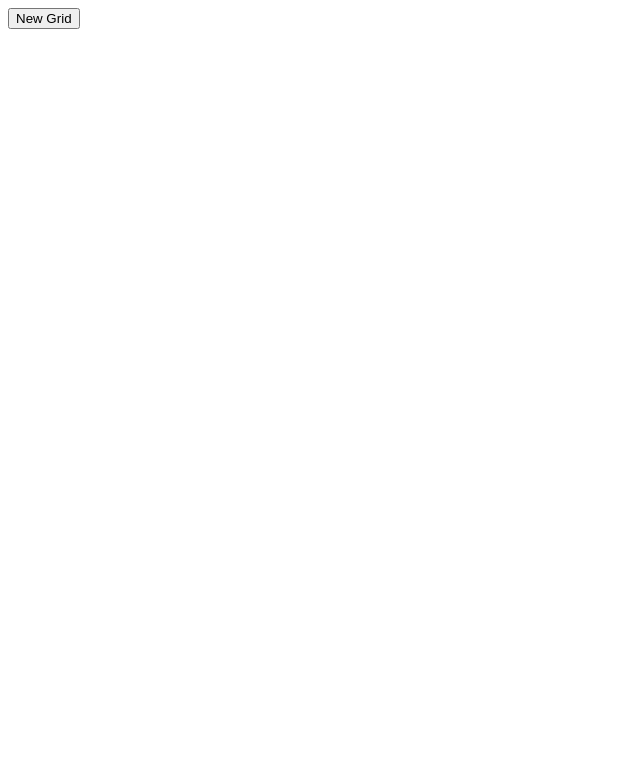
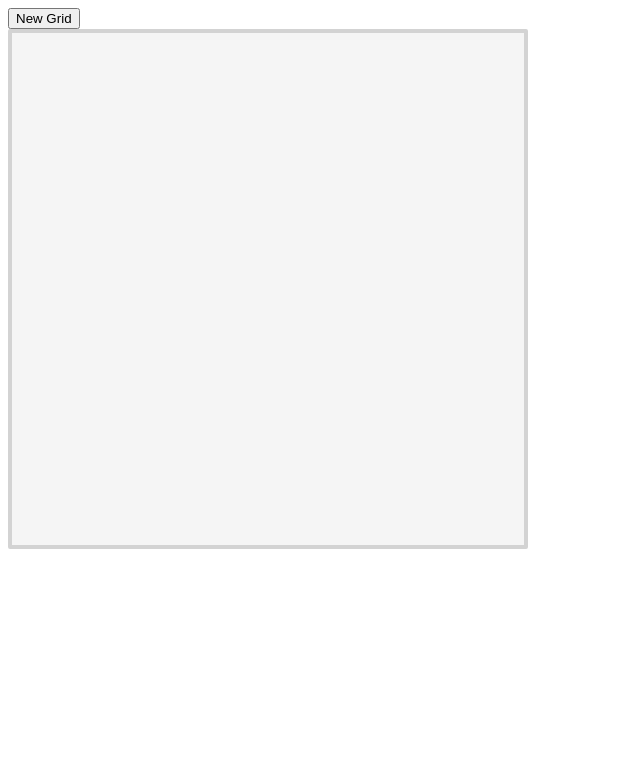
Before and after one commit to NAHammell/etch-a-sketch, a plain HTML site: page index.html in a window 1280 px wide. Shown: the whole page, without its empty margins (0-640 px from the left). Drawn offline with Linux system fonts and the light colour scheme.

Commit message:
Style sketchpad

```diff
--- a/styles.css
+++ b/styles.css
@@ -1,8 +1,11 @@
 #sketchpad {
     display: flex;
     flex-direction: column;
-    width: 1000px;
-    height: 1000px;
+    width: 512px;
+    height: 512px;
+    background-color: rgb(245, 245, 245);
+    border: 4px solid lightgray;
+    border-radius: 2px;
 }
 
 .row {
```
